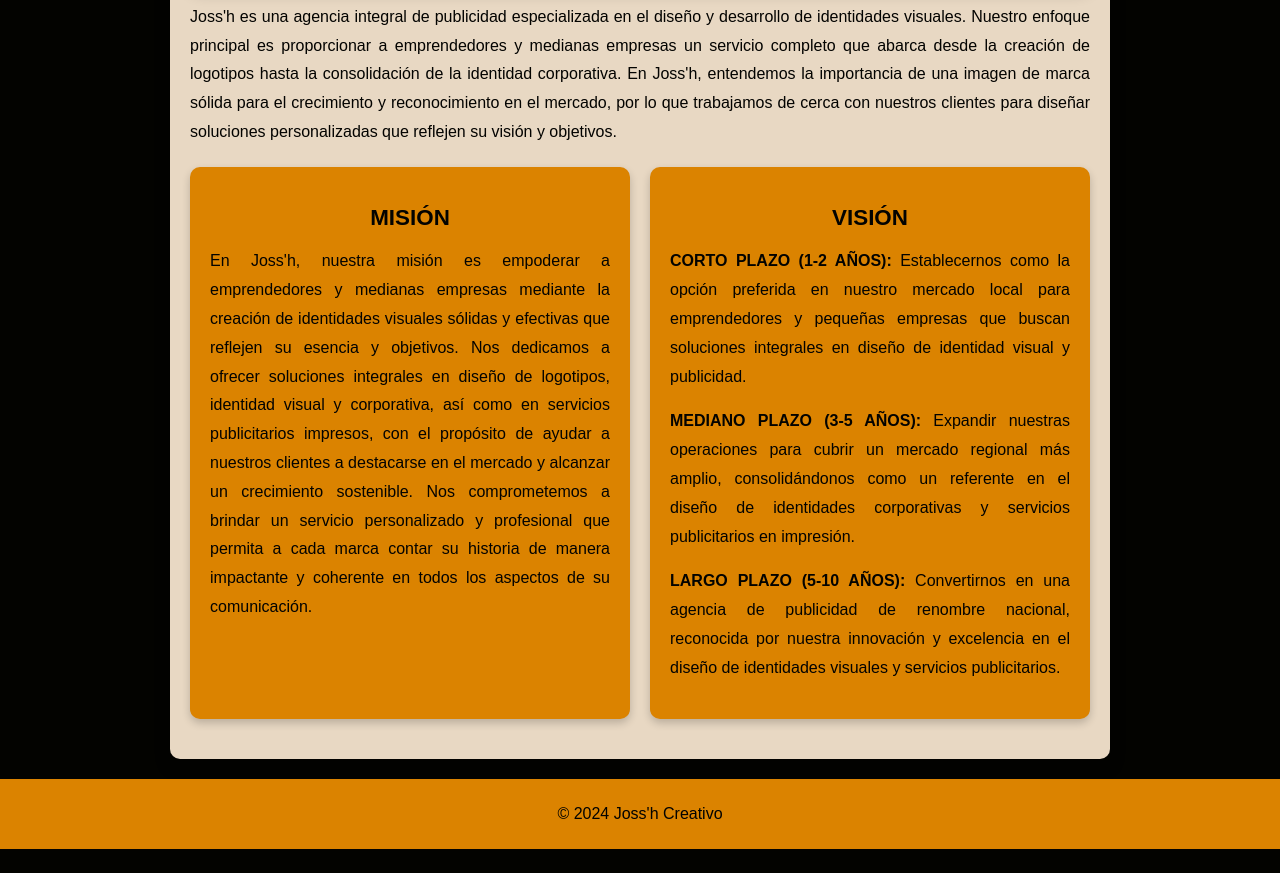
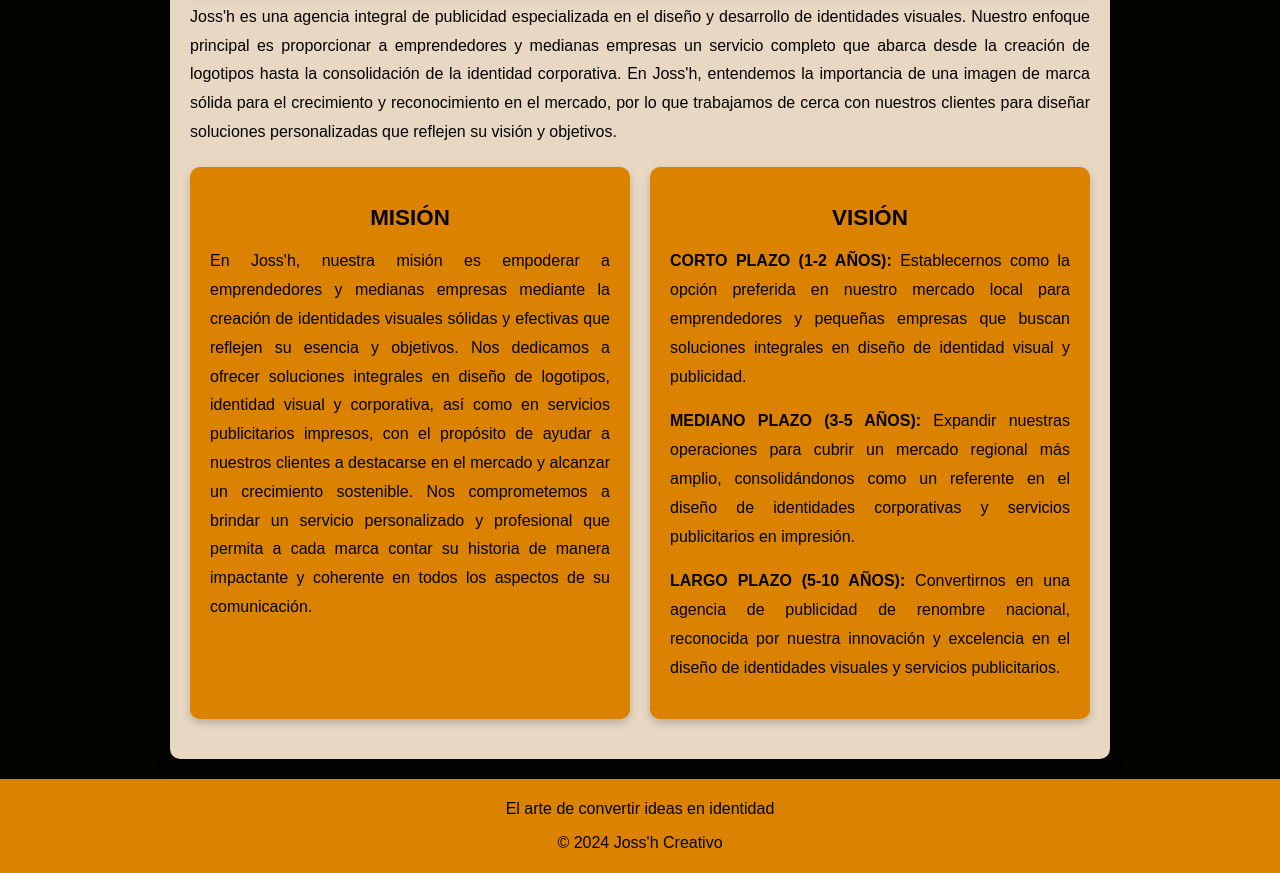
Before and after one commit to DragasK18/josshCreativo, a plain HTML site: page Index.html in a window 1280 px wide. Shown: the part 1829-2702 px from the top of the page. Before the commit the page ends 2678 px from the top, so only its background shows below. Drawn offline with Linux system fonts and the light colour scheme; a web font is replaced by a local one.

Commit message:
readme.md actualizado

```diff
--- a/Index.html
+++ b/Index.html
@@ -85,6 +85,7 @@
 
 
 <footer>
+    <p>El arte de convertir ideas en identidad</p>
     <p>&copy; 2024 Joss'h Creativo</p>
 </footer>
 
--- a/styles.css
+++ b/styles.css
@@ -134,7 +134,7 @@ footer {
     background-color: #Db8300;
     color: #030300;
     text-align: center;
-    padding: 10px 0;
+    padding: 05px 0;
 }
 
 /* Sección Nosotros */
```
